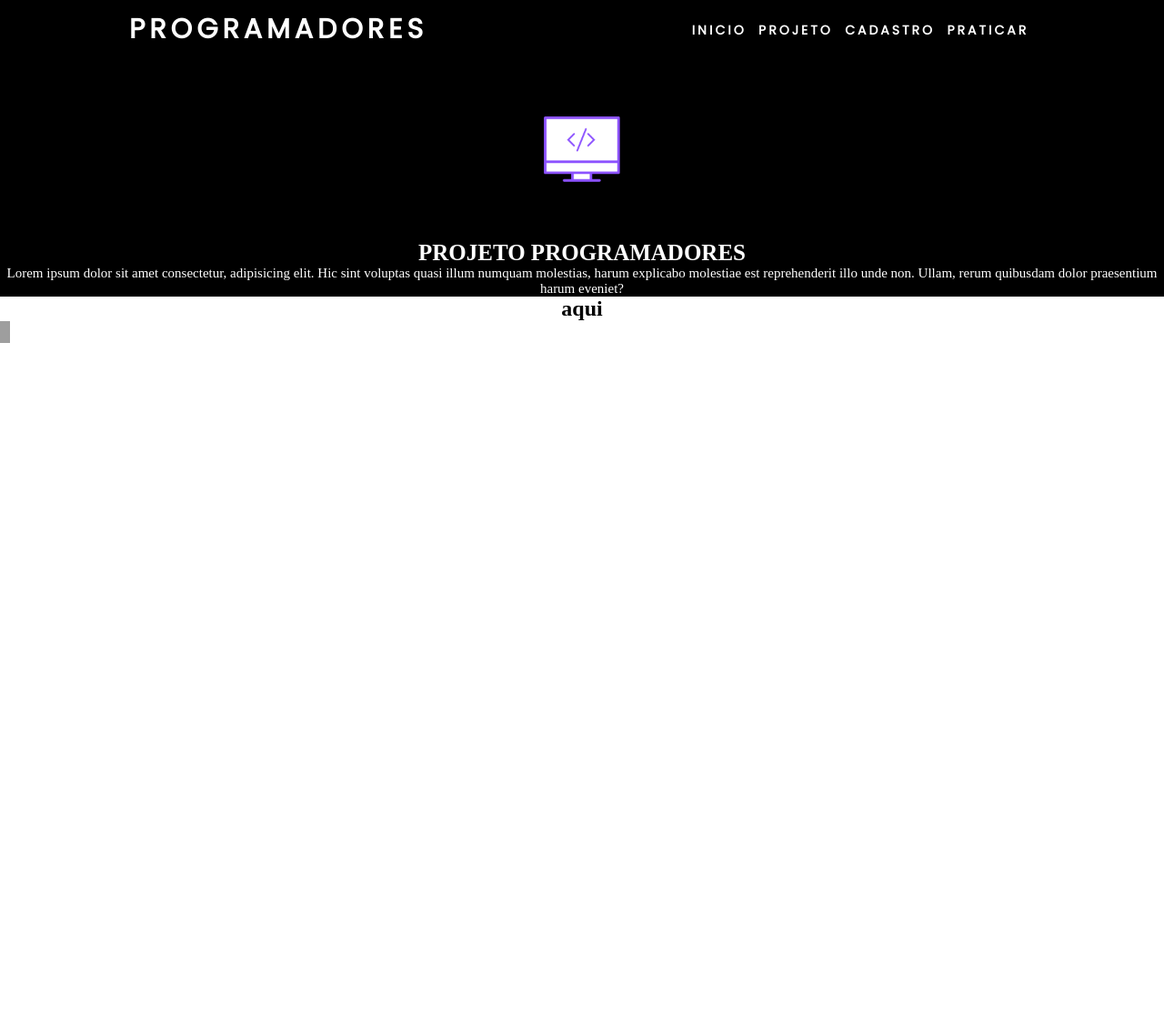
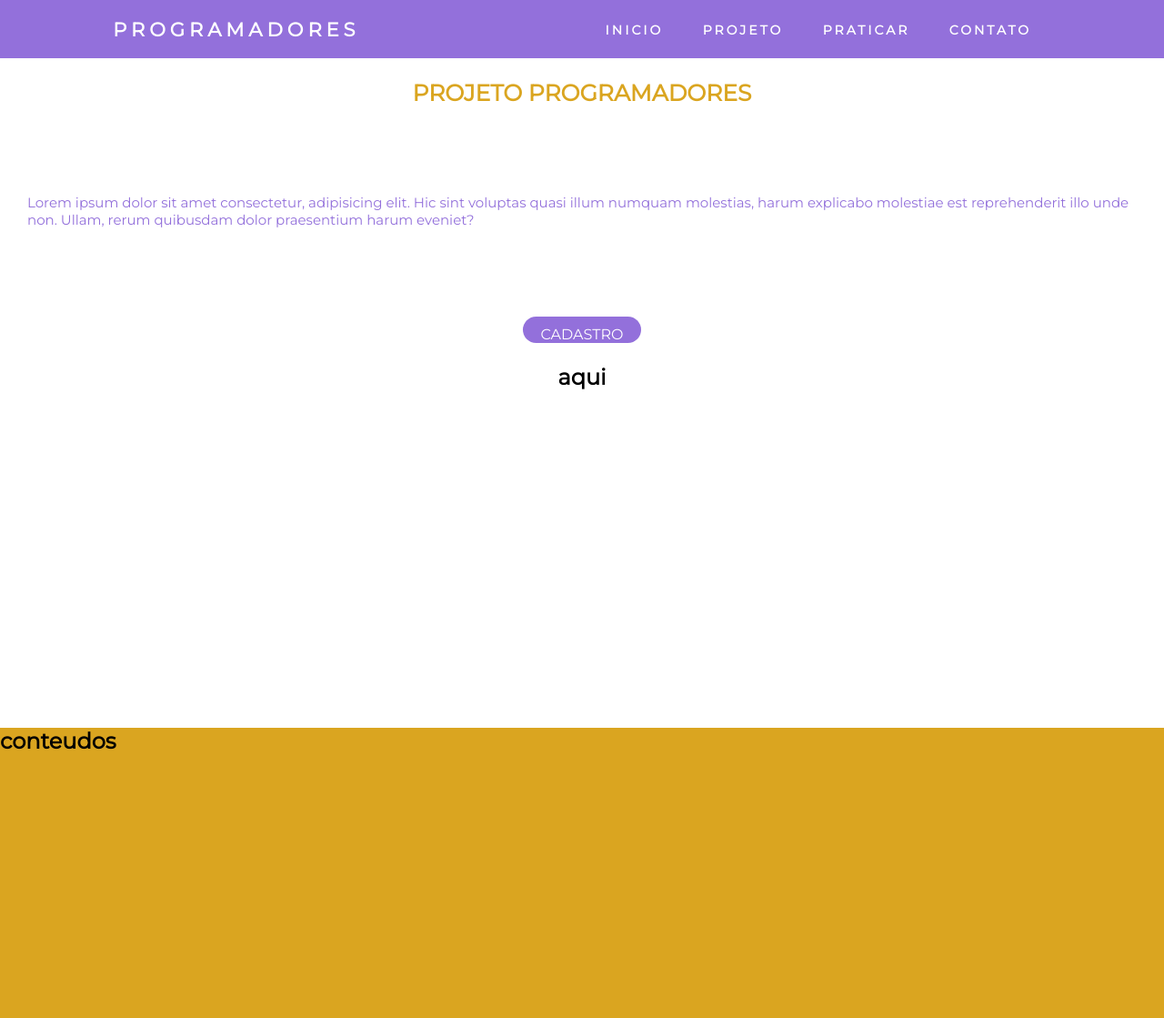
Before and after one commit to isabela-rodrigues/Demoday, a Django app: template website/templates/index.html in a window 1280 px wide. Shown: the top 1119 px of the page at 91% size. Before the commit the page ends 377 px from the top, so only its background shows below. Run offline with Django 3.2, Linux system fonts and the light colour scheme; the template is opened without the code that fills it, so the values that code supplies are empty; grey boxes are pictures that could not be loaded.

Commit message:
organizar layout

```diff
--- a/website/static/css/style.css
+++ b/website/static/css/style.css
@@ -1,13 +1,146 @@
 *{
     box-sizing: border-box;
+    font-family: 'Montserrat', sans-serif;
     margin: 0;
     padding: 0;
-    overflow: hidden;
 }
 
 nav{
     align-items: center;
-    background-color: #000000;
+    background-color: 	#9370DB;
+    display: flex;
+    grid-area: navbar;
+    justify-content: space-around;
+    min-height: 8vh;
+    position: fixed;
+    width: 100vw;
+}
+
+.logo{
+    color: #ffffff;
+    text-transform: uppercase;
+    letter-spacing: 5px;
+    font-size: 14px;
+}
+
+.nav-links{
+    align-items: center;
+    color: white;
+    display: flex;
+    flex-direction: row;
+    height: 8vh;
+    justify-content: space-around;
+    width: 40%;
+}
+
+.nav-links a{
+    color: #ffffff;
+    letter-spacing: 3px;
+    font-size: 14px;
+    font-weight: bold;
+    text-decoration: none;
+}
+
+.nav-links li{
+    list-style: none;
+}
+
+
+.menu {
+    display: none;
+}
+
+main{
+    align-items: center;
+    display: flex;
+    flex-direction: column;
+    height: 50vh;
+    justify-content: space-around;
+    padding-top: 8vh;
+}
+
+main p{
+    color: #9370DB;
+    display: block;
+    font-size: 15px;
+    padding: 50px 30px ;
+}
+
+main h2{
+    display: block;
+    color: #DAA520;
+    font-size: 25px;
+}
+
+main a{
+    align-self: center;
+    background-color: #9370DB;
+    color: white;
+    border-radius: 3rem;
+    padding: 10px 20px;
+    padding-block-end: 0;
+    text-decoration: none;
+    text-align: center;
+}
+
+
+main img{
+
+    width: 200px;
+}
+
+/* SOBRE */
+.sobre{
+    align-items: center;
+    display: flex;
+    flex-direction: column;
+    grid-area: section;
+    height: 50vh;
+}
+
+/* CONTEUDO */
+.conteudo{
+    background-color: #DAA520;
+    height: 40vh;
+}
+
+.conteudo p{
+    color: white;
+}
+/* CONTATO */
+.contato{
+    background-color: #ffffff;
+    height: 30vh;
+}
+/* FOOTER*/
+
+
+footer{
+    align-items: center;
+    background-color:	#9370DB;
+    display: flex;
+    flex-direction: row;
+    height: 50px;
+    justify-content: space-around;
+    text-decoration: none;
+}
+
+footer h3{
+    color: #ffffff;
+    font-size: 15px;
+}
+
+
+
+/* RESPONSIVIDADE */
+
+
+@media (max-width:768px){
+
+
+nav{
+    align-items: center;
+    background-color: 	#9370DB;
     display: flex;
     grid-area: navbar;
     justify-content: space-around;
@@ -19,13 +152,22 @@
     color: white;
     text-transform: uppercase;
     letter-spacing: 5px;
-    font-size: 20px;
+    font-size: 14px;
 }
 
 .nav-links{
+    align-items: center;
+    background-color: 	#9370DB;
     display: flex;
+    flex-direction: column;
+    height: 70vh;
     justify-content: space-around;
-    width: 30%;
+    position: absolute;
+    right: 0;
+    top: 8vh;
+    transform: translateX(100%);
+    transition: transform 0.6s ease-in;
+    width: 50%;
 }
 
 .nav-links a{
@@ -40,11 +182,10 @@
     list-style: none;
 }
 
-.menu {
-    display: none;
+.menu{
+    display: block;
     cursor: pointer;
 }
-
 
 .menu div{
     background-color: white;
@@ -57,92 +198,14 @@
 main{
     align-items: center;
     display: flex;
-    background-color: #000000;
+    background-color: #ffffff;
     flex-direction: column;
     grid-area: main;
     justify-content: space-between;
 }
 
-main h2, main p{
-    color: white;
-    font-size: 25px;
-    text-align: center;
-}
-
-main p{
-    font-size: 15px;
-}
-
-main img{
-    width: 200px;
-}
-
-section{
-    align-items: center;
-    display: flex;
-    flex-direction: column;
-    grid-area: section;
-}
-
-footer a img{
-    align-items: center;
-    background-color: rgb(5, 5, 5);
-    display: flex;
-    flex-direction: row;
-    height: 8px;
-    justify-content: space-around;
-    text-decoration: none;
-}
-
-
-
-@media screen and (max-width:1024px){
-    .nav-links{
-        width: 60%;
-    }
-}
-
-@media screen and (max-width:768px){
-    body{
-
-    }
-    .nav-links{
-        align-items: center;
-        background-color: rgb(0, 0, 0);
-        display: flex;
-        flex-direction: column;
-        height: 92vh;
-        position: absolute;
-        right: 0;
-        top: 8vh;
-        transform: translateX(100%);
-        transition: transform 0.5s ease-in;
-        width: 50%;
-    }
-
-    .nav-links li{
-        opacity: 50%;
-    }
-
-    .menu{
-        display: block;
-    }
-}
-
 .nav-active{
     transform: translateX(0%);
-}
-
-@keyframes navLinkFade{
-    from{
-        opacity:0;
-        transform: translateX(50px);
-    }
-
-    to{
-        opacity: 1px;
-        transform: translateX(0px);
-    }
 }
 
 .toogle .line1{
@@ -156,3 +219,15 @@
 .toogle .line3{
     transform: rotate(45deg) translate(-5px, -6px);
 }
+
+@keyframes navLinkFade{}
+    from{
+        opacity:0;
+        transform: translateX(50px);
+    }
+
+    to{
+        opacity: 1px;
+        transform: translateX(0px);
+        }
+    }
--- a/website/static/js/script.js
+++ b/website/static/js/script.js
@@ -19,6 +19,7 @@
 
         });
 
+
         //menu animation
         menu.classList.toggle('toggle');
     });
--- a/website/templates/base.html
+++ b/website/templates/base.html
@@ -2,28 +2,61 @@
 
 <!DOCTYPE html>
 <html lang="pt-br">
+
 <head>
     <meta charset="UTF-8">
     <meta name="viewport" content="width=device-width, initial-scale=1.0">
     <meta http-equiv="X-UA-Compatible" content="ie=edge">
     <link href="https://fonts.googleapis.com/css?family=Poppins&display=swap" rel="stylesheet">
+    <link href="https://fonts.googleapis.com/css?family=Montserrat&display=swap" rel="stylesheet">
     <link rel="stylesheet" href="{% static 'css/style.css' %}">
     <script defer src="{% static 'js/script.js' %}"></script>
     <title>Projeto Programadores</title>
 
 </head>
+
 <body>
 
-{% block content %}
+    <nav>
+
+        <div class="logo">
+            <h1>Programadores</h1>
+        </div>
 
 
-{% endblock %}
+        <ul class="nav-links">
+            <li>
+                <a href="#inicio">INICIO</a>
+            </li>
+            <li>
+                <a href="#sobre">PROJETO</a>
+            </li>
+            <li>
+                <a href="#conteudo">PRATICAR</a>
+            </li>
+            <li>
+                <a href="#contato">CONTATO</a>
+            </li>
+        </ul>
 
-<footer>
-    <a href="#"><img src= "{% static '#'' %}" alt=""></a>
-    <a href="#"><img src= "{% static '#' %}" alt=""></a>
-    <a href="#"><img src= "{% static '#' %}" alt=""></a>
 
-</footer>
+        <div class="menu">
+            <div class="line1"></div>
+            <div class="line2"></div>
+            <div class="line3"></div>
+
+        </div>
+    </nav>
+
+    {% block content %}
+
+
+    {% endblock %}
+
+    <footer>
+       <h3>Projeto feito em Estação Hack</h3>
+
+    </footer>
 </body>
+
 </html>
--- a/website/templates/index.html
+++ b/website/templates/index.html
@@ -1,52 +1,35 @@
 {% extends 'base.html' %}
 {% load staticfiles %}
 {% block content %}
-<nav>
 
-    <div class="logo">
-        <h1>Programadores</h1>
-    </div>
-
-
-    <ul class="nav-links">
-        <li>
-            <a href="a">INICIO</a>
-        </li>
-        <li>
-            <a href="a">PROJETO</a>
-        </li>
-        <li>
-            <a href="/website/templates/cadastro.html">CADASTRO</a>
-        </li>
-        <li>
-            <a href="a">PRATICAR</a>
-        </li>
-    </ul>
-
-
-    <div class="menu">
-        <div class="line1"></div>
-        <div class="line2"></div>
-        <div class="line3"></div>
-
-    </div>
-</nav>
-
-
-<main>
-    <img src="{% static 'images/main.png' %}" alt="imagem de uma tela de computador">
+<main id=">
+    <img src=" {% static 'images/background.png' %}" alt="imagem de uma tela de computador">
     <h2>PROJETO PROGRAMADORES</h2>
     <P>Lorem ipsum dolor sit amet consectetur, adipisicing elit. Hic sint voluptas quasi illum numquam molestias, harum
         explicabo molestiae est reprehenderit illo unde non. Ullam, rerum quibusdam dolor praesentium harum eveniet?</P>
+    <a href="/website/templates/cadastro.html">CADASTRO</a>
 </main>
-<section>
+<section id="sobre" class="sobre">
     <h2>aqui</h2>
 
 
-        <!-- <input placeholder="Faça seu login" type="Login">
+    <!-- <input placeholder="Faça seu login" type="Login">
         <input placeholder="Digite sua senha" type="Senha">
         <button>Entrar</button> -->
 
 </section>
+
+<section id="conteudo" class="conteudo">
+    <h2>conteudos</h2>
+</section>
+
+<section id="contato" class="contato">
+
+    <h3>contato</h3>
+    <a href="#"><img src="{% static '#'' %}" alt=""></a>
+    <a href="#"><img src="{% static '#' %}" alt=""></a>
+    <a href="#"><img src="{% static '#' %}" alt=""></a>
+
+</section>
 </body>
 {% endblock %}
```
Also changed, not shown: website/static/images/background.png (added), 4 other files.
